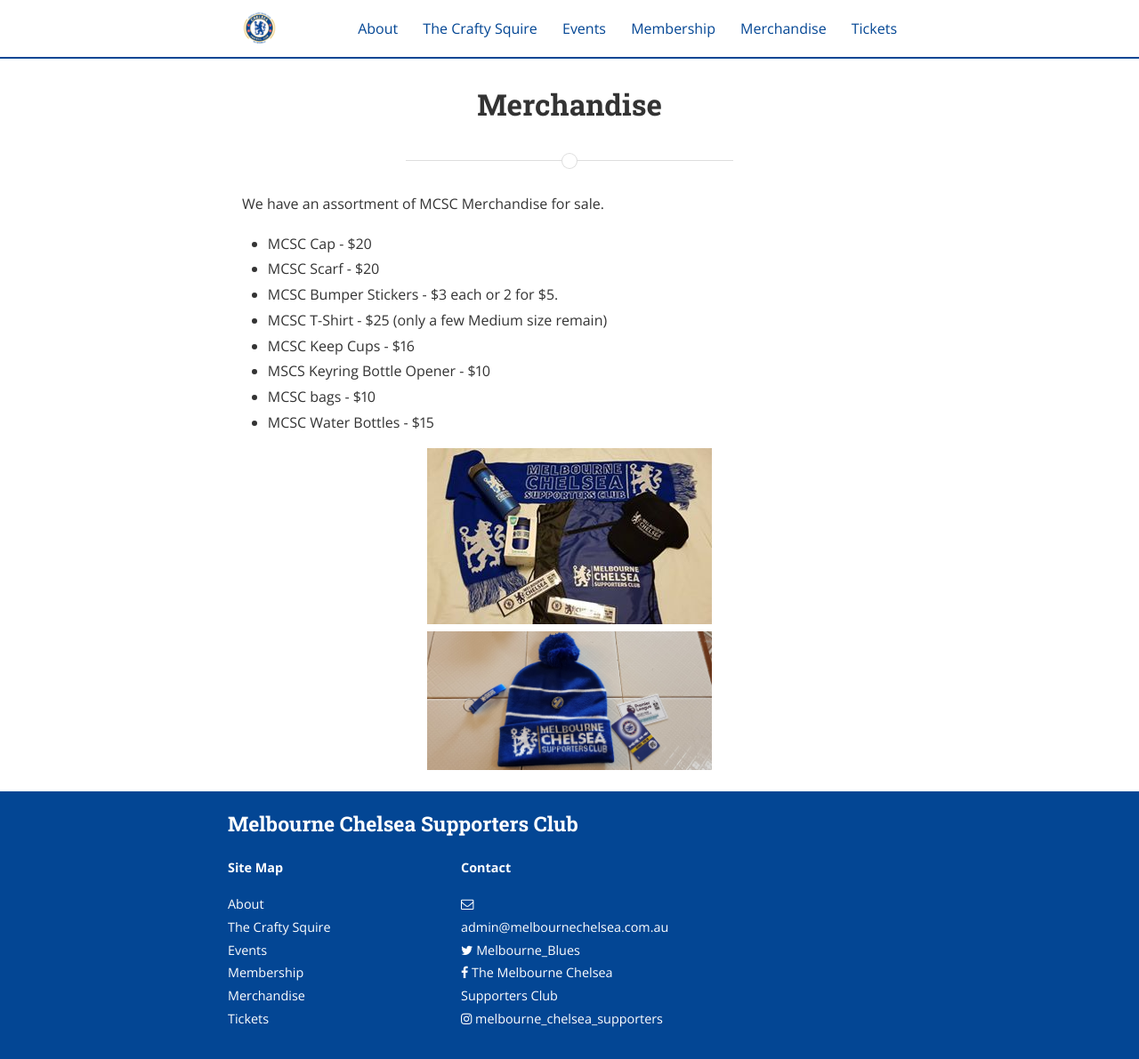
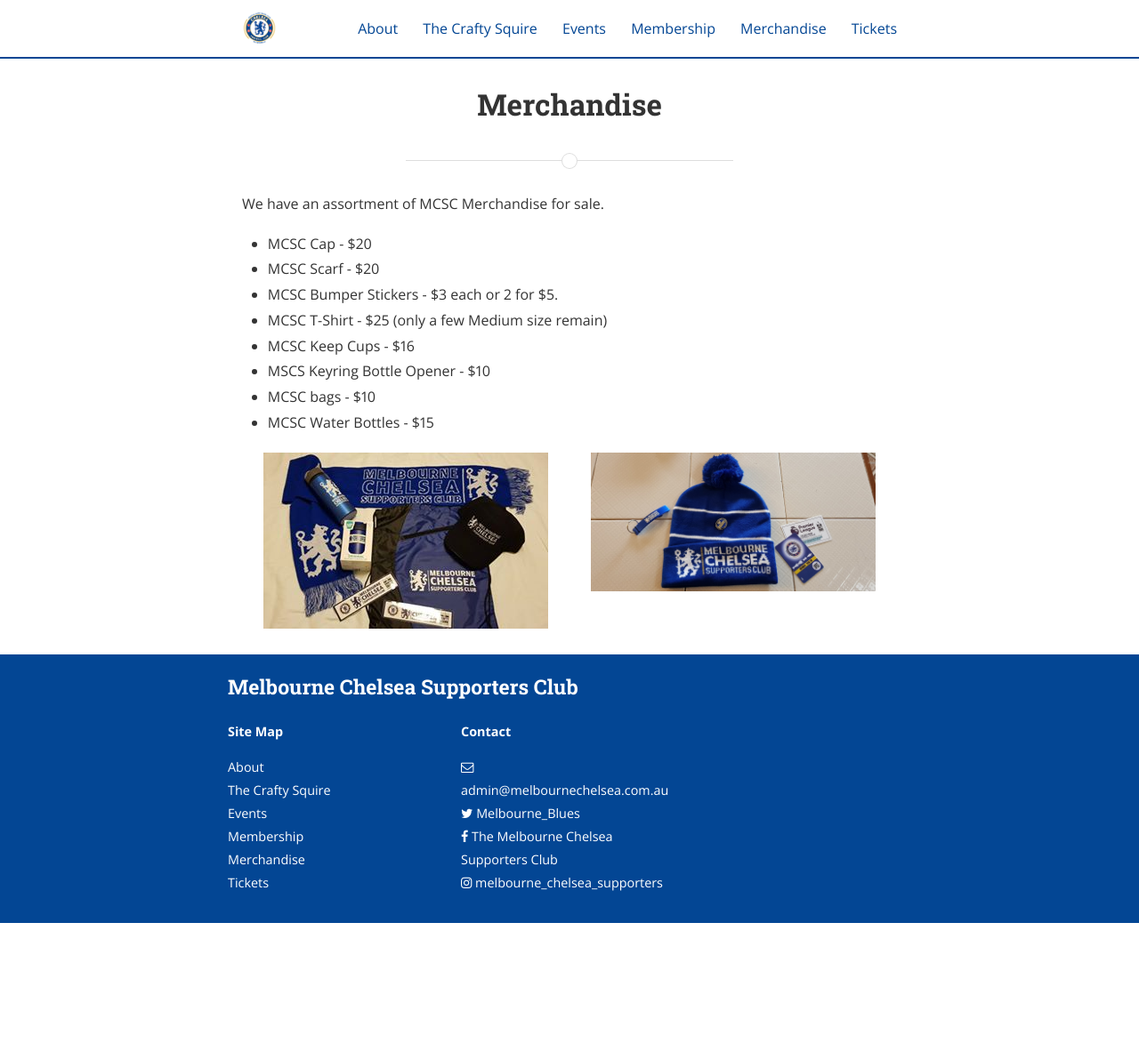
Before and after one commit to Foxh0und/MCSC, a Jekyll site: the page built from merchandise.md, in a window 1280 px wide. Shown: the whole page at 89% size. Built offline with Jekyll 4.4.1, drawn with Linux system fonts in a browser that asks for light colours; nearby versions of some CDN libraries; after the commit the page ends 1038 px from its top, so only the background shows below that.

Commit message:
Add row and column

```diff
--- a/_sass/_layout.scss
+++ b/_sass/_layout.scss
@@ -428,3 +428,12 @@
 		}
 	}
 }
+
+.row {
+  display: flex;
+}
+
+.column {
+  flex: 33.33%;
+  padding: 5px;
+}
```
